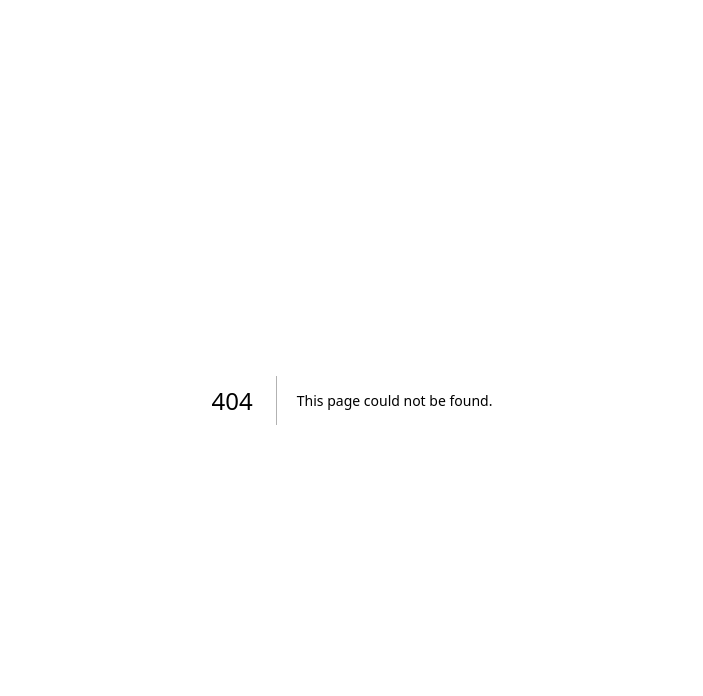
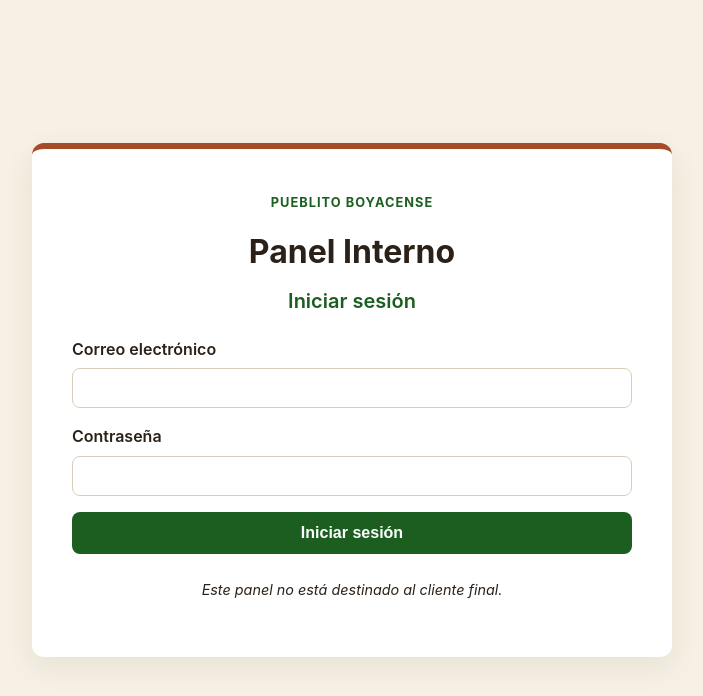
Before and after one commit to andreslpintoc29-hue/pueblito-boyacense, a Next.js app in the folder apps/admin/: page /login in a window 1280 px wide. Before the commit this address had no page. Shown: the top 696 px of the page, without its empty margins (288-991 px from the left). Built offline with nearby package versions, Linux system fonts and the light colour scheme; no server answers.

Commit message:
feat(admin): add basic login page with supabase auth

```diff
--- /dev/null
+++ b/apps/admin/src/app/login/page.js
@@ -0,0 +1,119 @@
+"use client";
+
+import { useState } from "react";
+import { supabase } from "@/lib/supabaseClient";
+
+export default function LoginPage() {
+  const [email, setEmail] = useState("");
+  const [password, setPassword] = useState("");
+  const [loading, setLoading] = useState(false);
+  const [error, setError] = useState("");
+  const [success, setSuccess] = useState(false);
+
+  async function handleSubmit(event) {
+    event.preventDefault();
+    setLoading(true);
+    setError("");
+    setSuccess(false);
+
+    const { error: signInError } = await supabase.auth.signInWithPassword({
+      email,
+      password,
+    });
+
+    if (signInError) {
+      setError(signInError.message);
+      setLoading(false);
+      return;
+    }
+
+    setSuccess(true);
+    setLoading(false);
+  }
+
+  return (
+    <main className="page">
+      <section className="card">
+        <span className="eyebrow">Pueblito Boyacense</span>
+        <h1>Panel Interno</h1>
+        <h2>Iniciar sesión</h2>
+
+        {success ? (
+          <p style={{ color: "#1B5E20", fontWeight: 600 }}>
+            Acceso concedido. Próximo paso: dashboard privado.
+          </p>
+        ) : (
+          <form
+            onSubmit={handleSubmit}
+            style={{
+              display: "flex",
+              flexDirection: "column",
+              gap: "16px",
+              textAlign: "left",
+              marginTop: "20px",
+            }}
+          >
+            <label style={{ display: "flex", flexDirection: "column", gap: "6px" }}>
+              <span style={{ fontWeight: 600 }}>Correo electrónico</span>
+              <input
+                type="email"
+                value={email}
+                onChange={(e) => setEmail(e.target.value)}
+                required
+                autoComplete="email"
+                style={{
+                  padding: "10px 12px",
+                  borderRadius: "8px",
+                  border: "1px solid #d8cdb8",
+                  fontSize: "1rem",
+                }}
+              />
+            </label>
+
+            <label style={{ display: "flex", flexDirection: "column", gap: "6px" }}>
+              <span style={{ fontWeight: 600 }}>Contraseña</span>
+              <input
+                type="password"
+                value={password}
+                onChange={(e) => setPassword(e.target.value)}
+                required
+                autoComplete="current-password"
+                style={{
+                  padding: "10px 12px",
+                  borderRadius: "8px",
+                  border: "1px solid #d8cdb8",
+                  fontSize: "1rem",
+                }}
+              />
+            </label>
+
+            {error ? (
+              <p style={{ color: "#A64B2A", fontWeight: 600, margin: 0 }}>
+                {error}
+              </p>
+            ) : null}
+
+            <button
+              type="submit"
+              disabled={loading}
+              style={{
+                padding: "12px 16px",
+                borderRadius: "8px",
+                border: "none",
+                backgroundColor: loading ? "#7a8a7a" : "#1B5E20",
+                color: "#ffffff",
+                fontSize: "1rem",
+                fontWeight: 600,
+                cursor: loading ? "not-allowed" : "pointer",
+              }}
+            >
+              {loading ? "Ingresando..." : "Iniciar sesión"}
+            </button>
+          </form>
+        )}
+
+        <p className="note">Este panel no está destinado al cliente final.</p>
+      </section>
+    </main>
+  );
+}
```
